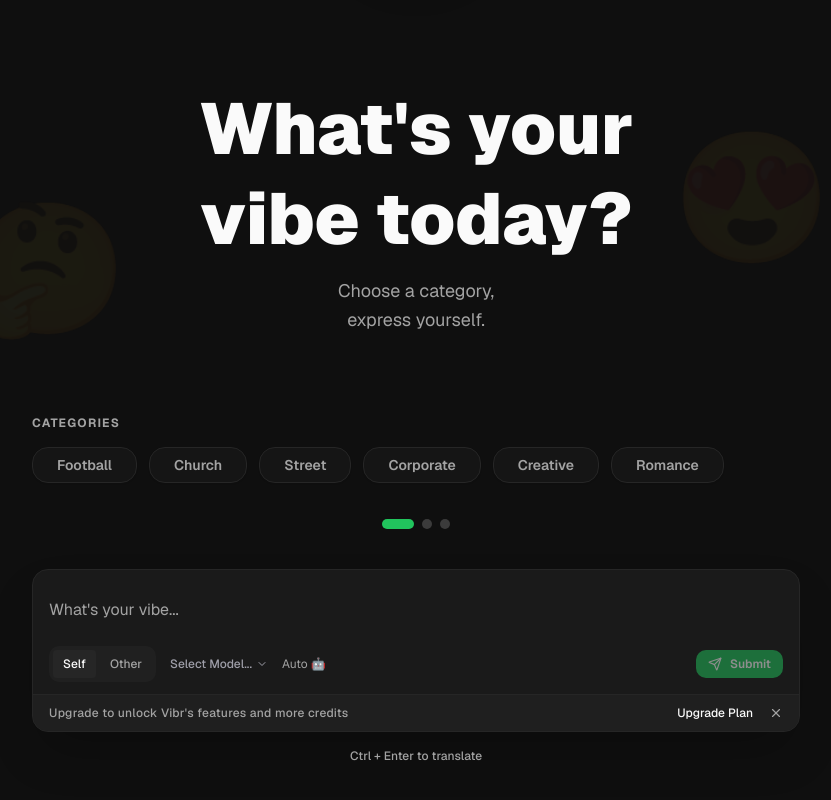
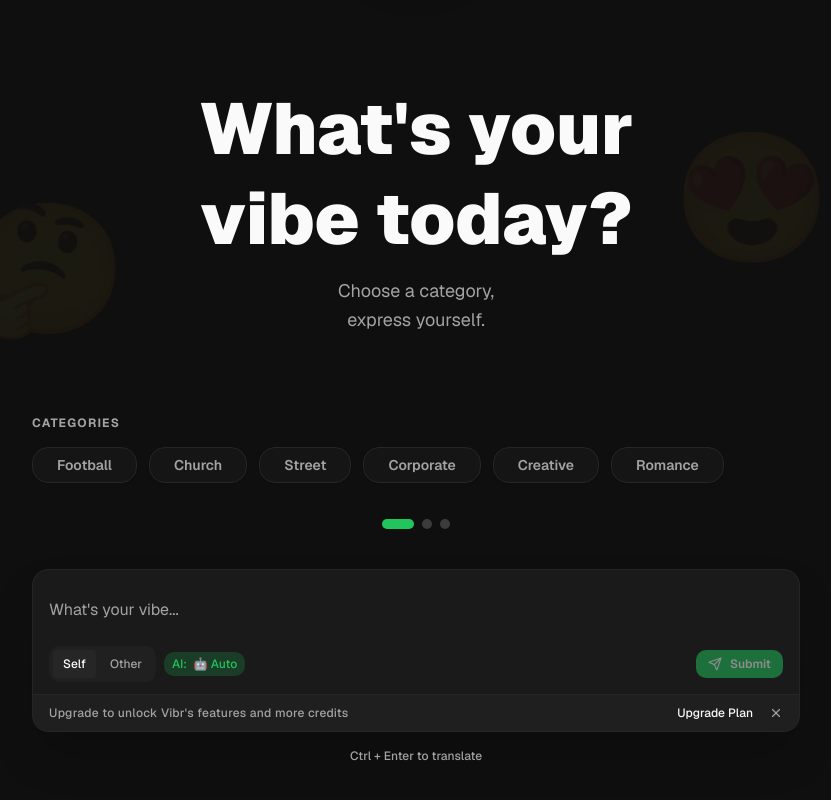
Before and after one commit to berrybrightson1/Vibr, a Next.js app: page / in a window 1280 px wide. Shown: the part 407-1207 px from the top of the page, without its empty margins (224-1055 px from the left). Built offline with nearby package versions, Linux system fonts and the light colour scheme.

Commit message:
Show auto-selected AI model in badge format

```diff
--- a/components/input-section.tsx
+++ b/components/input-section.tsx
@@ -91,12 +91,25 @@ export function InputSection({
                 </button>
               </div>
 
+              {/* Auto-selected model display */}
+              <div className="px-2 py-1 bg-primary/10 dark:bg-primary/20 rounded-md text-xs font-medium text-primary dark:text-primary flex items-center gap-1.5" title="AI model auto-selected based on your prompt">
+                <span>AI:</span>
+                <span>
+                  {selectedModel
+                    ? `${AVAILABLE_MODELS.find(m => m.id === selectedModel)?.logo} ${AVAILABLE_MODELS.find(m => m.id === selectedModel)?.name.split(' ')[0]}`
+                    : '🤖 Auto'
+                  }
+                </span>
+              </div>
+
+              {/* Hidden for now - Manual model selector
               <div className="flex items-center gap-2">
                 <ModelSelector selectedModel={selectedModel} onModelSelect={onModelSelect} onModelClear={onModelClear} />
                 {!selectedModel && (
                   <span className="text-xs text-muted-foreground" title="Best model will be auto-selected for you">Auto 🤖</span>
                 )}
               </div>
+              */}
             </div>
 
             {/* Right controls - Category selector and Submit button */}
```
